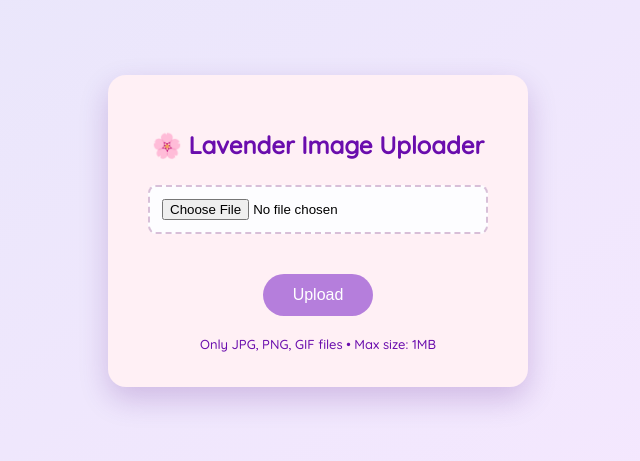
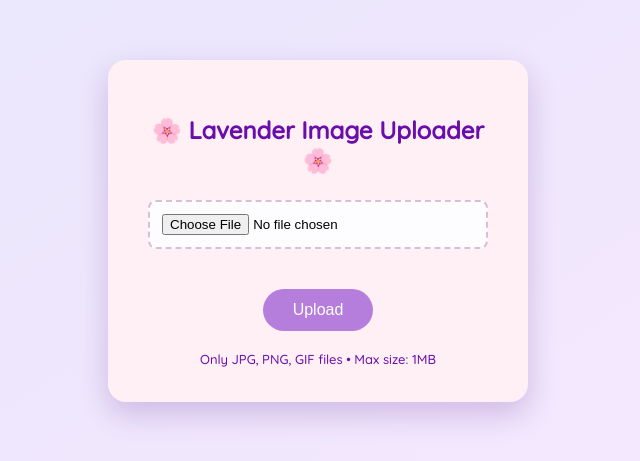
Before and after one commit to Richa-Ranjan/ct_intern, a website: page assignment8/public/index.html in a window 1280 px wide. Shown: the part 169-630 px from the top of the page, without its empty margins (322-962 px from the left). Drawn offline with Linux system fonts and the light colour scheme.

Commit message:
🎨 Updated Assignment 8 HTML with new styles

```diff
--- a/assignment8/public/index.html
+++ b/assignment8/public/index.html
@@ -2,7 +2,7 @@
 <html lang="en">
 <head>
     <meta charset="UTF-8">
-    <title>Lavender Image Uploader</title>
+    <title>Image Uploader</title>
     <meta name="viewport" content="width=device-width, initial-scale=1.0">
 
     <!-- Google Font -->
@@ -122,7 +122,7 @@
 </head>
 <body>
     <div class="upload-container">
-        <h2>🌸 Lavender Image Uploader</h2>
+        <h2>🌸 Lavender Image Uploader 🌸</h2>
         <form action="/upload" method="POST" enctype="multipart/form-data">
             <input type="file" name="myImage" accept="image/*" required onchange="previewImage(event)">
             <br>
```
